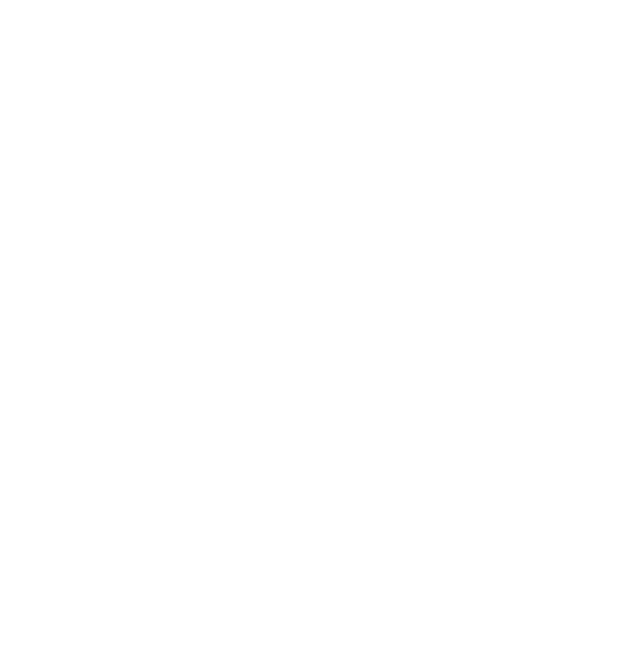
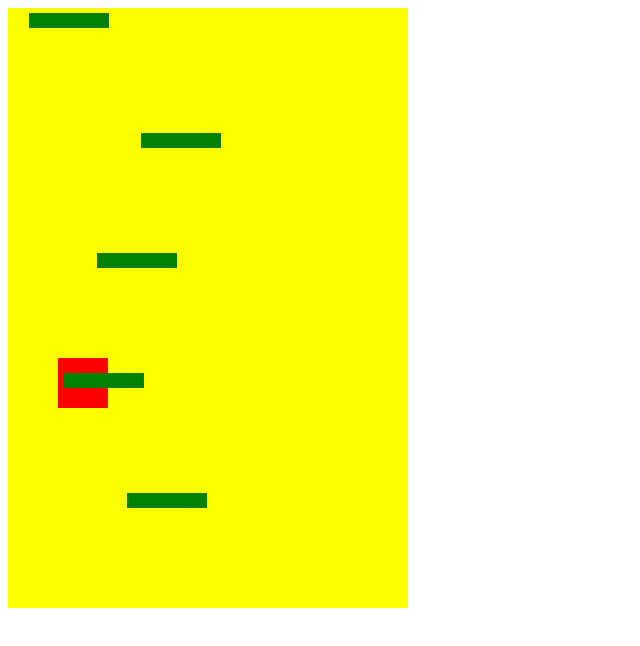
Before and after one commit to JahnabDutta/doodle-game, a plain HTML site: page index.html in a window 1280 px wide. Shown: the whole page, without its empty margins (0-640 px from the left). Drawn offline with Linux system fonts and the light colour scheme.

Commit message:
platform and doodler created

```diff
--- a/app.js
+++ b/app.js
@@ -0,0 +1,59 @@
+document.addEventListener("DOMContentLoaded", () => {
+  const grid = document.querySelector(".grid");
+  const doodler = document.createElement("div");
+  const doodlerLeftSpace = 50;
+  const width = 400;
+  console.log(width);
+  const height = 600;
+  const doodlerBottomSpace = 200;
+  const endGame = false;
+  const numOfPlatforms = 5;
+  const platforms = [];
+
+  class Platform {
+    constructor(bottomLevel) {
+      this.bottom = bottomLevel;
+      this.visual = document.createElement("div");
+
+      const visual = this.visual;
+      visual.classList.add("platform");
+      this.left = Math.random() * 320;
+      visual.style.left = this.left + "px";
+      visual.style.bottom = this.bottom + "px";
+      grid.appendChild(visual);
+    }
+  }
+
+  function createDoodler() {
+    grid.appendChild(doodler);
+    doodler.classList.add("doodle");
+    doodler.style.left = doodlerLeftSpace + "px";
+    doodler.style.bottom = doodlerBottomSpace + "px";
+  }
+
+  function createPlatform() {
+    for (let i = 0; i < numOfPlatforms; i++) {
+      let bottomLevel = 100 + (height / numOfPlatforms) * i;
+      let platform = new Platform(bottomLevel);
+      platforms.push(platform);
+    }
+  }
+  function movePlatform(){
+      if(doodlerBottomSpace>200){
+          platforms.forEach((platform)=>{
+              platform.bottom -=4;
+
+              platform.visual.style.bottom = platform.bottom + 'px';
+          })
+      }
+  }
+
+  function start() {
+    if (!endGame) {
+      createPlatform();
+      setInterval(movePlatform,50);
+    }
+  }
+  createDoodler();
+  start();
+});
--- a/index.css
+++ b/index.css
@@ -0,0 +1,19 @@
+.grid{
+   position: relative;
+   width:400px;
+   height: 600px;
+   background-color: yellow;
+}
+.platform{
+    position:absolute;
+    width: 80px;
+    height:15px;
+    background-color: green;
+}
+
+.doodle{
+    position:absolute;
+    width: 50px;
+    height:50px;
+    background-color: red;
+}
--- a/index.html
+++ b/index.html
@@ -4,8 +4,11 @@
     <meta charset="UTF-8">
     <meta http-equiv="X-UA-Compatible" content="IE=edge">
     <meta name="viewport" content="width=device-width, initial-scale=1.0">
+    <link rel="stylesheet" href="index.css">
+    <script src="app.js" charset="utf-8"></script>
     <title>Doodle game</title>
 </head>
 <body>
+    <div class="grid"></div>
 </body>
 </html>
```
